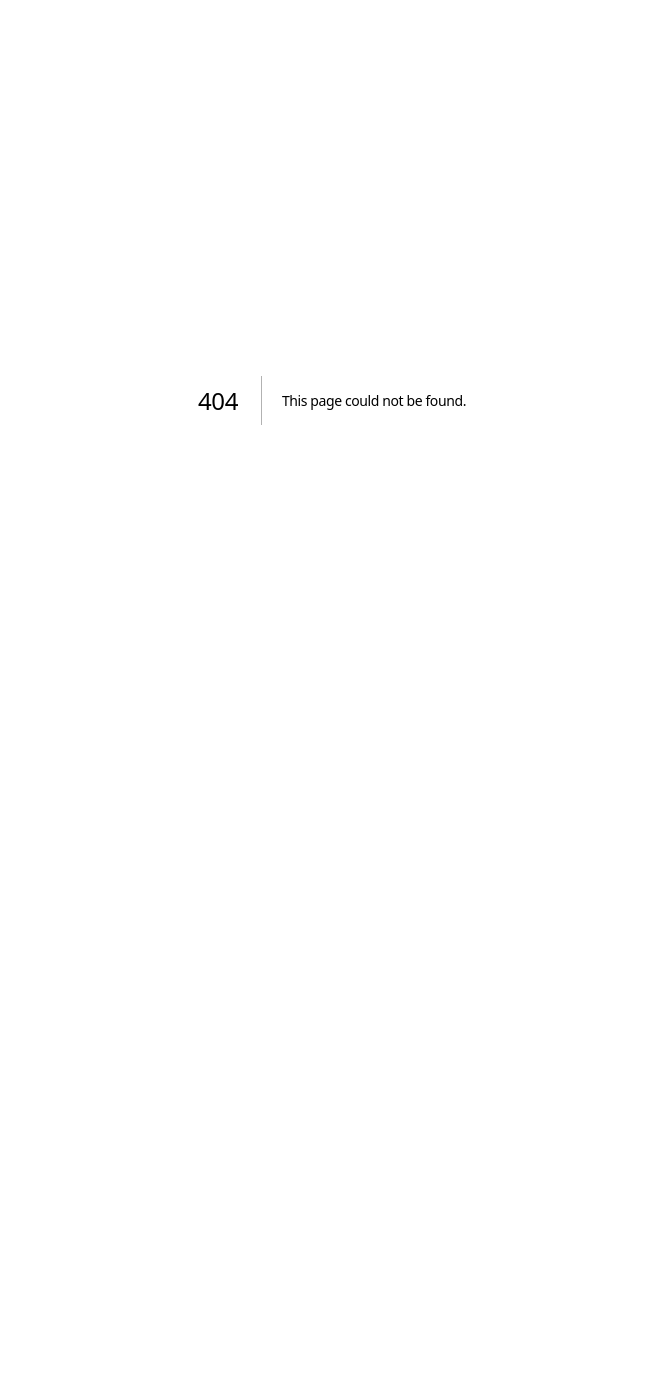
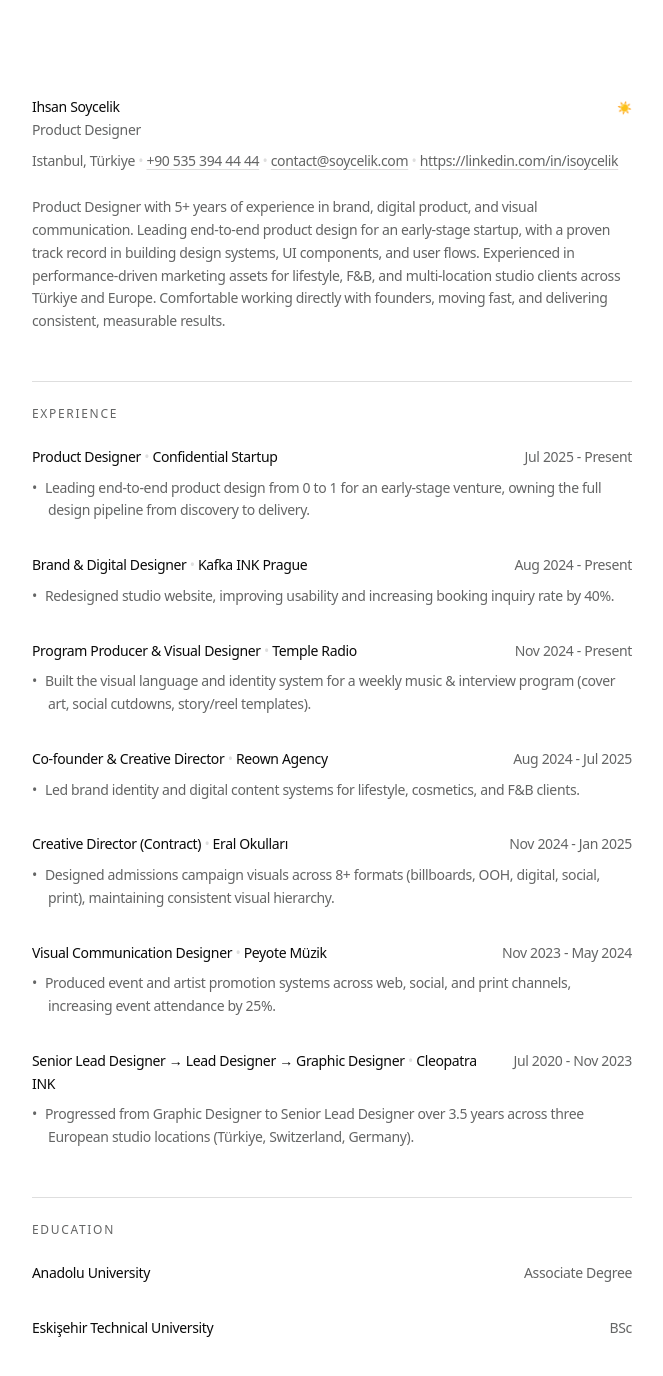
Before and after one commit to ihsansoycelik/cv, a Next.js app: page /cv in a window 1280 px wide. Before the commit this address had no page. Shown: the top 1376 px of the page, without its empty margins (308-971 px from the left). Before the commit the page ends 800 px from the top, so only its background shows below. Built offline with nearby package versions, Linux system fonts and the light colour scheme.

Commit message:
Add /cv page matching Lovable CV design

```diff
--- /dev/null
+++ b/app/cv/cv-page.tsx
@@ -0,0 +1,236 @@
+'use client'
+
+import { useEffect, useState, type CSSProperties, type ReactNode } from 'react'
+
+type Theme = 'light' | 'dark'
+
+type Role = {
+  title: string
+  company: string
+  dates: string
+  bullets?: string[]
+}
+
+type Education = {
+  school: string
+  degree: string
+}
+
+const experience: Role[] = [
+  {
+    title: 'Product Designer',
+    company: 'Confidential Startup',
+    dates: 'Jul 2025 - Present',
+    bullets: [
+      'Leading end-to-end product design from 0 to 1 for an early-stage venture, owning the full design pipeline from discovery to delivery.',
+    ],
+  },
+  {
+    title: 'Brand & Digital Designer',
+    company: 'Kafka INK Prague',
+    dates: 'Aug 2024 - Present',
+    bullets: [
+      'Redesigned studio website, improving usability and increasing booking inquiry rate by 40%.',
+    ],
+  },
+  {
+    title: 'Program Producer & Visual Designer',
+    company: 'Temple Radio',
+    dates: 'Nov 2024 - Present',
+    bullets: [
+      'Built the visual language and identity system for a weekly music & interview program (cover art, social cutdowns, story/reel templates).',
+    ],
+  },
+  {
+    title: 'Co-founder & Creative Director',
+    company: 'Reown Agency',
+    dates: 'Aug 2024 - Jul 2025',
+    bullets: [
+      'Led brand identity and digital content systems for lifestyle, cosmetics, and F&B clients.',
+    ],
+  },
+  {
+    title: 'Creative Director (Contract)',
+    company: 'Eral Okulları',
+    dates: 'Nov 2024 - Jan 2025',
+    bullets: [
+      'Designed admissions campaign visuals across 8+ formats (billboards, OOH, digital, social, print), maintaining consistent visual hierarchy.',
+    ],
+  },
+  {
+    title: 'Visual Communication Designer',
+    company: 'Peyote Müzik',
+    dates: 'Nov 2023 - May 2024',
+    bullets: [
+      'Produced event and artist promotion systems across web, social, and print channels, increasing event attendance by 25%.',
+    ],
+  },
+  {
+    title: 'Senior Lead Designer → Lead Designer → Graphic Designer',
+    company: 'Cleopatra INK',
+    dates: 'Jul 2020 - Nov 2023',
+    bullets: [
+      'Progressed from Graphic Designer to Senior Lead Designer over 3.5 years across three European studio locations (Türkiye, Switzerland, Germany).',
+    ],
+  },
+]
+
+const education: Education[] = [
+  {
+    school: 'Anadolu University',
+    degree: 'Associate Degree',
+  },
+  {
+    school: 'Eskişehir Technical University',
+    degree: 'BSc',
+  },
+]
+
+function Section({ title, children }: { title: string; children: ReactNode }) {
+  return (
+    <section className="border-t border-[var(--cv-border)] pt-6">
+      <h2 className="text-xs font-medium uppercase tracking-[0.14em] text-[var(--cv-muted)]">
+        {title}
+      </h2>
+      <div className="mt-6">{children}</div>
+    </section>
+  )
+}
+
+function SubtleLink({ href, children }: { href: string; children: ReactNode }) {
+  return (
+    <a
+      className="text-[var(--cv-muted)] underline decoration-[var(--cv-border)] underline-offset-[3px] transition-colors duration-150 hover:text-[var(--cv-fg)] hover:decoration-[var(--cv-muted)] focus-visible:text-[var(--cv-fg)] focus-visible:decoration-[var(--cv-muted)] focus-visible:outline-none"
+      href={href}
+    >
+      {children}
+    </a>
+  )
+}
+
+export function CvPage() {
+  const [theme, setTheme] = useState<Theme>('light')
+
+  useEffect(() => {
+    const stored = window.localStorage.getItem('cv-theme')
+    if (stored === 'light' || stored === 'dark') {
+      setTheme(stored)
+    }
+  }, [])
+
+  const toggleTheme = () => {
+    const next: Theme = theme === 'dark' ? 'light' : 'dark'
+    setTheme(next)
+    window.localStorage.setItem('cv-theme', next)
+  }
+
+  const palette =
+    theme === 'dark'
+      ? {
+          '--cv-bg': 'oklch(0.16 0 0)',
+          '--cv-fg': 'oklch(0.94 0 0)',
+          '--cv-muted': 'oklch(0.68 0 0)',
+          '--cv-border': 'oklch(1 0 0 / 12%)',
+        }
+      : {
+          '--cv-bg': 'oklch(1 0 0)',
+          '--cv-fg': 'oklch(0.145 0 0)',
+          '--cv-muted': 'oklch(0.505 0 0)',
+          '--cv-border': 'oklch(0.9 0 0)',
+        }
+
+  return (
+    <div
+      className="min-h-screen bg-[var(--cv-bg)] text-[var(--cv-fg)] transition-colors duration-150"
+      style={palette as CSSProperties}
+    >
+      <main className="mx-auto w-full max-w-screen-sm px-5 py-16 text-sm leading-relaxed tracking-tight sm:py-24">
+        <header>
+          <div className="flex items-start justify-between gap-4">
+            <div>
+              <h1 className="font-medium text-[var(--cv-fg)]">Ihsan Soycelik</h1>
+              <p className="text-[var(--cv-muted)]">Product Designer</p>
+            </div>
+            <button
+              type="button"
+              onClick={toggleTheme}
+              aria-label={theme === 'dark' ? 'Switch to light mode' : 'Switch to dark mode'}
+              className="text-[var(--cv-muted)] transition-colors hover:text-[var(--cv-fg)] focus-visible:text-[var(--cv-fg)] focus-visible:outline-none focus-visible:underline focus-visible:decoration-current focus-visible:underline-offset-4"
+            >
+              <span aria-hidden="true" className="text-xs">
+                {theme === 'dark' ? '☾' : '☀'}
+              </span>
+            </button>
+          </div>
+
+          <p className="mt-2 text-[var(--cv-muted)]">
+            Istanbul, Türkiye <span className="text-[var(--cv-border)]">•</span>{' '}
+            <SubtleLink href="tel:+905353944444">+90 535 394 44 44</SubtleLink>{' '}
+            <span className="text-[var(--cv-border)]">•</span>{' '}
+            <SubtleLink href="mailto:contact@soycelik.com">contact@soycelik.com</SubtleLink>{' '}
+            <span className="text-[var(--cv-border)]">•</span>{' '}
+            <SubtleLink href="https://linkedin.com/in/isoycelik">
+              https://linkedin.com/in/isoycelik
+            </SubtleLink>
+          </p>
+
+          <p className="mt-6 text-[var(--cv-muted)]">
+            Product Designer with 5+ years of experience in brand, digital product, and visual
+            communication. Leading end-to-end product design for an early-stage startup, with a
+            proven track record in building design systems, UI components, and user flows.
+            Experienced in performance-driven marketing assets for lifestyle, F&amp;B, and
+            multi-location studio clients across Türkiye and Europe. Comfortable working directly
+            with founders, moving fast, and delivering consistent, measurable results.
+          </p>
+        </header>
+
+        <div className="mt-12 space-y-12">
+          <Section title="Experience">
+            <ol className="m-0 flex list-none flex-col gap-8 p-0">
+              {experience.map((role) => (
+                <li key={`${role.title}-${role.company}-${role.dates}`} className="p-0">
+                  <div className="grid grid-cols-1 items-baseline gap-x-6 sm:grid-cols-[minmax(0,1fr)_auto]">
+                    <h3 className="m-0 min-w-0 font-medium text-[var(--cv-fg)]">
+                      {role.title} <span className="text-[var(--cv-border)]">•</span>{' '}
+                      {role.company}
+                    </h3>
+                    <span className="mt-0.5 whitespace-nowrap tabular-nums text-[var(--cv-muted)] sm:mt-0 sm:text-right">
+                      {role.dates}
+                    </span>
+                  </div>
+                  {role.bullets ? (
+                    <ul className="mt-2 space-y-2 text-[var(--cv-muted)]">
+                      {role.bullets.map((bullet) => (
+                        <li
+                          key={bullet}
+                          className="pl-4 -indent-4 before:mr-2 before:content-['•']"
+                        >
+                          {bullet}
+                        </li>
+                      ))}
+                    </ul>
+                  ) : null}
+                </li>
+              ))}
+            </ol>
+          </Section>
+
+          <Section title="Education">
+            <ol className="m-0 flex list-none flex-col gap-8 p-0">
+              {education.map((item) => (
+                <li key={item.school} className="p-0">
+                  <div className="grid grid-cols-1 items-baseline gap-x-6 sm:grid-cols-[minmax(0,1fr)_auto]">
+                    <h3 className="m-0 min-w-0 font-medium text-[var(--cv-fg)]">{item.school}</h3>
+                    <span className="mt-0.5 whitespace-nowrap text-[var(--cv-muted)] sm:mt-0 sm:text-right">
+                      {item.degree}
+                    </span>
+                  </div>
+                </li>
+              ))}
+            </ol>
+          </Section>
+        </div>
+      </main>
+    </div>
+  )
+}
--- /dev/null
+++ b/app/cv/page.tsx
@@ -0,0 +1,30 @@
+import type { Metadata } from 'next'
+import { CvPage } from './cv-page'
+
+export const metadata: Metadata = {
+  title: {
+    absolute: 'Ihsan Soycelik — Product Designer',
+  },
+  description:
+    'Product Designer with 5+ years of experience in brand, digital product, and visual communication.',
+  alternates: {
+    canonical: '/cv/',
+  },
+  openGraph: {
+    title: 'Ihsan Soycelik — Product Designer',
+    description:
+      'Product Designer with 5+ years of experience in brand, digital product, and visual communication.',
+    type: 'profile',
+    url: '/cv/',
+  },
+  twitter: {
+    card: 'summary',
+    title: 'Ihsan Soycelik — Product Designer',
+    description:
+      'Product Designer with 5+ years of experience in brand, digital product, and visual communication.',
+  },
+}
+
+export default function Page() {
+  return <CvPage />
+}
```
